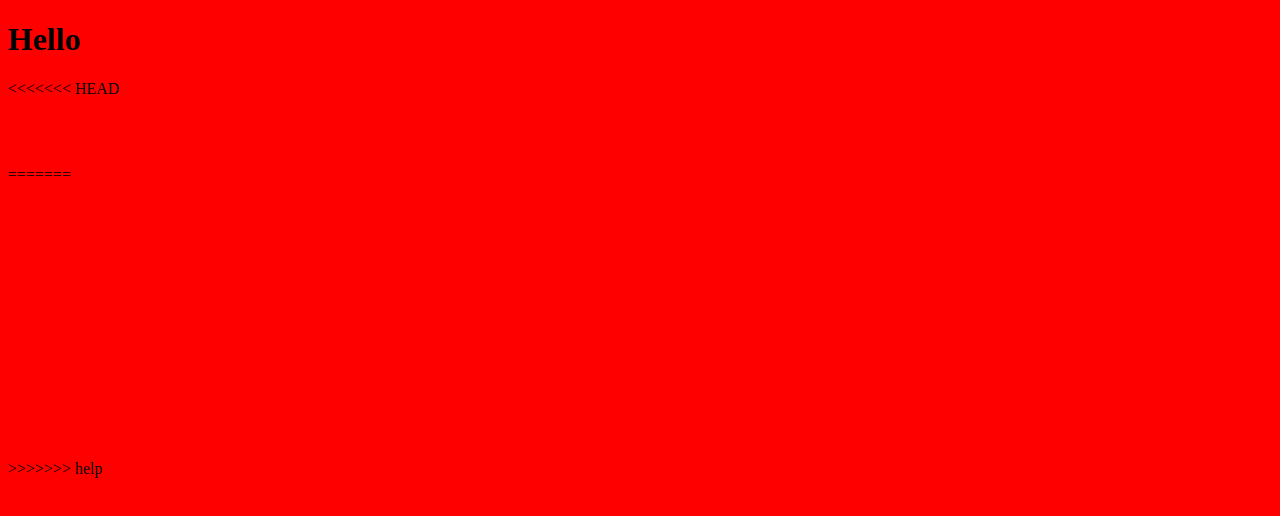
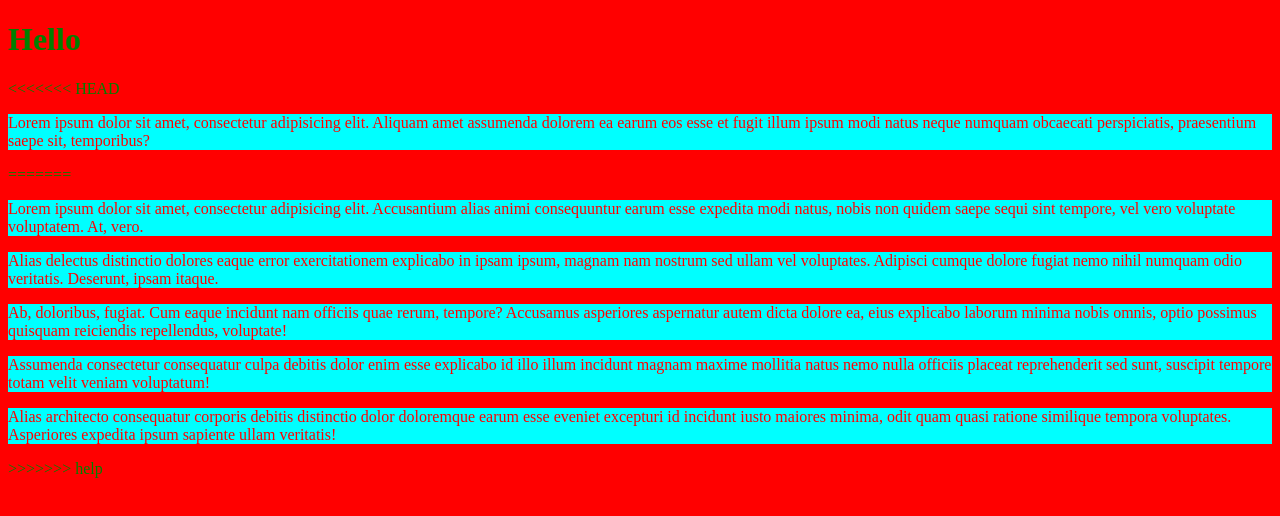
Before and after one commit to puritycg/lol_kek_cheburek, a plain HTML site: page index.html in a window 1280 px wide. Drawn offline with Linux system fonts and the light colour scheme.

Commit message:
new design

```diff
--- a/style.css
+++ b/style.css
@@ -1,6 +1,8 @@
 p{
     color: red;
+    background-color: aqua;
 }
 body{
+    color: green;
     background-color: red;
 }
```
